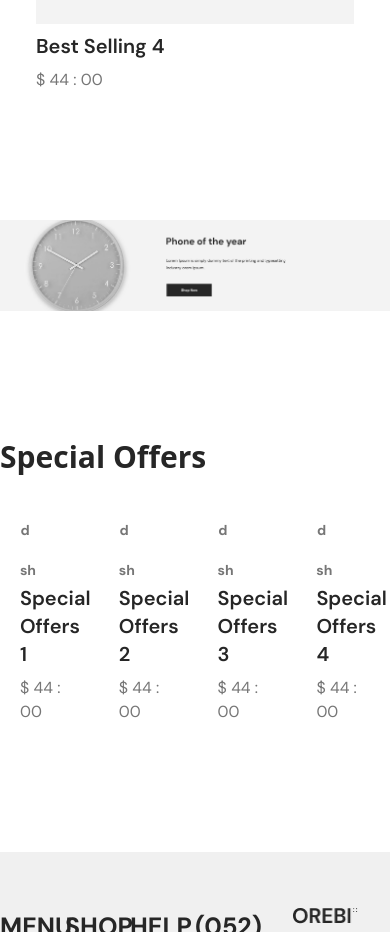
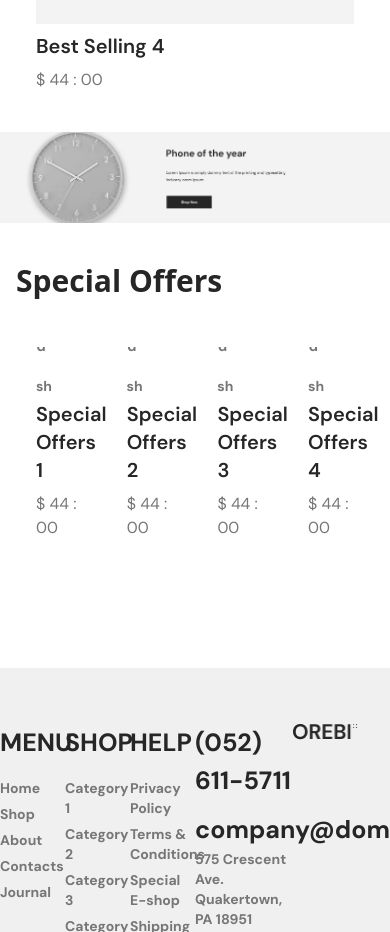
Before and after one commit to thehasandev/ecommerce-2204, a React (Vite) app: page / in a window 390 px wide. Shown: the part 2960-3892 px from the top of the page. Built offline with nearby package versions, Linux system fonts and the light colour scheme.

Commit message:
year-res

```diff
--- a/src/Pages/Home.jsx
+++ b/src/Pages/Home.jsx
@@ -137,7 +137,7 @@ function Home() {
        </Container>
      </Section>
 
-     <Section className="mt-10 lgmt-32">
+     <Section className="mt-10 lg:mt-32">
        <Container>
          <SubHeading text="New Arrivals" className="mb-12 px-4 xl:px-0"/>
             <Slider {...settingProduct}>
@@ -194,15 +194,15 @@ function Home() {
      </Section>
 
 
-    {/* Hasan  */}
 
-    <Section className="mt-32">
+
+    <Section className="lg:mt-32 mt-10">
       <Container>
         <Image src={Year} alt="Year" className="w-full"/>
       </Container>
     </Section>
 
-     <Section className="mt-32">
+     <Section className="lg:mt-32 mt-10 px-4 xl:px-0">
         <Container>
           <SubHeading text="Special Offers" className="mb-12"/>
               <Flex className="justify-between">
```
